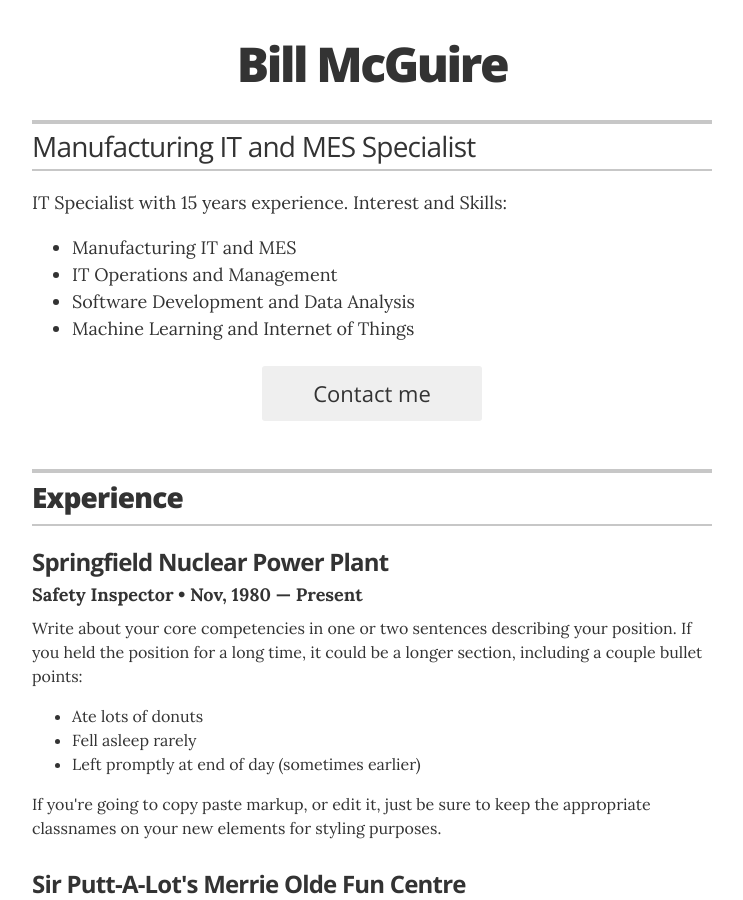
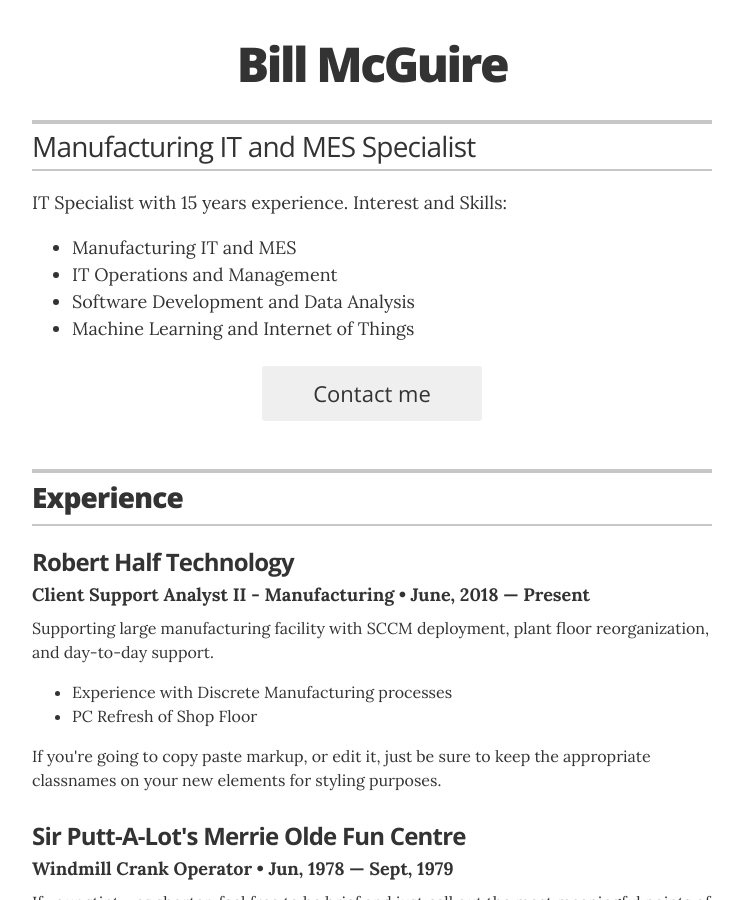
Before and after one commit to billmcguire/resume, a Jekyll site: the page built from index.html, in a window 1280 px wide and 900 px high. Shown: the whole window, without its empty margins (268-1011 px from the left). Built offline with Jekyll 4.4.1, drawn with Linux system fonts in a browser that asks for light colours; nearby versions of some CDN libraries.

Commit message:
Added RH experience

```diff
--- a/_layouts/resume.html
+++ b/_layouts/resume.html
@@ -54,13 +54,13 @@
 
         <!-- Duplicate these resume-item elements and edit accordingly for each job you want to add here -->
         <div class="resume-item">
-          <h3 class="resume-item-title">Springfield Nuclear Power Plant</h3>
-          <h4 class="resume-item-details">Safety Inspector &bull; Nov, 1980 &mdash; Present</h4>
-          <p class="resume-item-copy">Write about your core competencies in one or two sentences describing your position. If you held the position for a long time, it could be a longer section, including a couple bullet points:</p>
+          <h3 class="resume-item-title">Robert Half Technology </h3>
+          <h4 class="resume-item-details">Client Support Analyst II - Manufacturing &bull; June, 2018 &mdash; Present</h4>
+          <p class="resume-item-copy">Supporting large manufacturing facility with SCCM deployment, plant floor reorganization, and day-to-day support.</p>
           <ul class="resume-item-list">
-            <li>Ate lots of donuts</li>
-            <li>Fell asleep rarely</li>
-            <li>Left promptly at end of day (sometimes earlier)</li>
+            <li>Experience with Discrete Manufacturing processes</li>
+            <li>PC Refresh of Shop Floor</li>
+
           </ul>
           <p class="resume-item-copy">If you're going to copy paste markup, or edit it, just be sure to keep the appropriate classnames on your new elements for styling purposes.</p>
 
```
